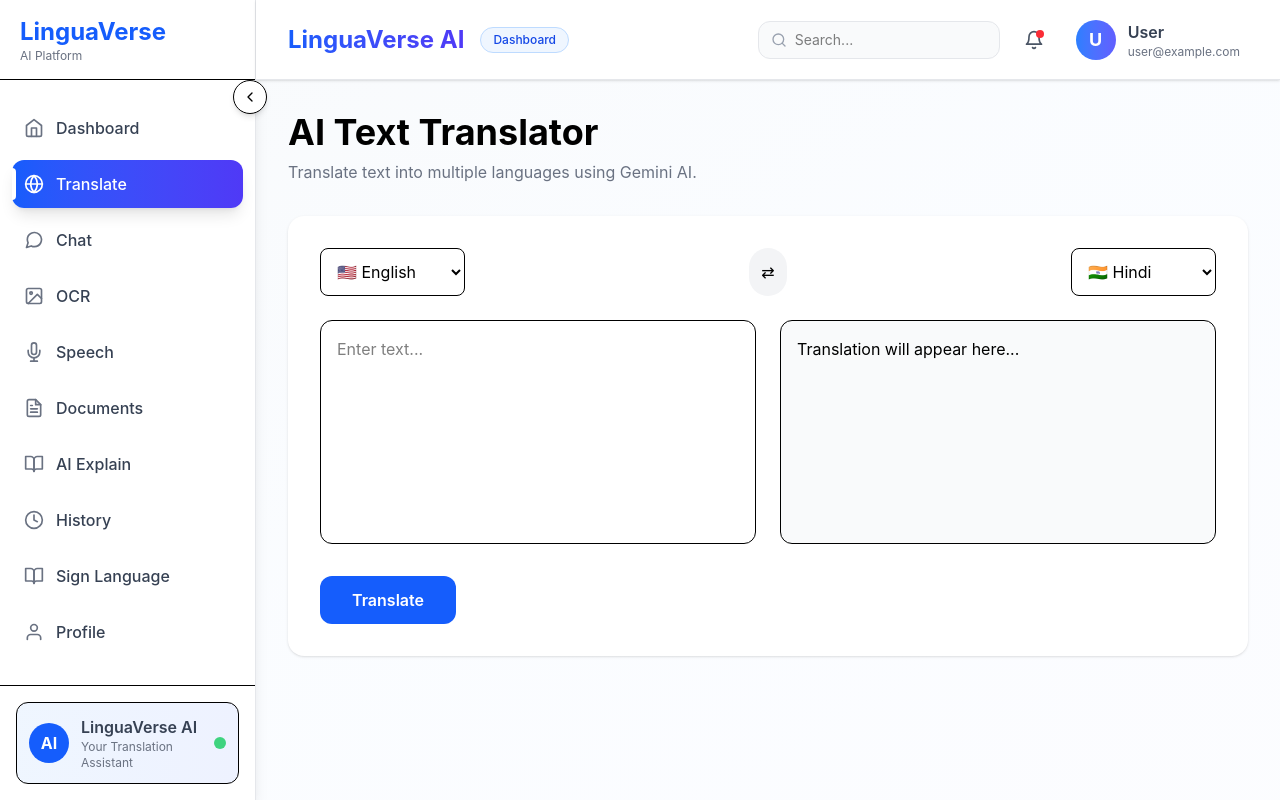
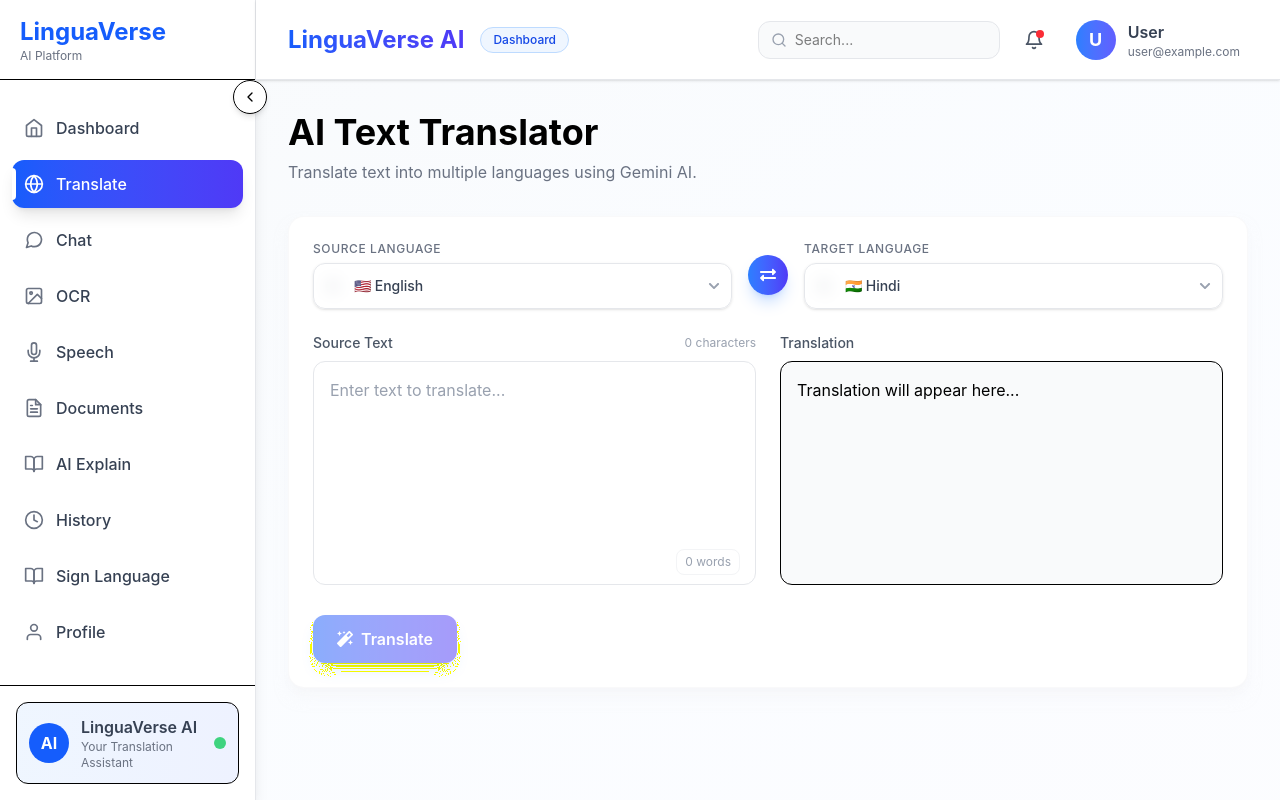
Before and after one commit to DishaAgarwalla/LinguaVerse-AI, a React (Vite) app in the folder client/: page /translate in a window 1280 px wide. Built offline with nearby package versions, Linux system fonts and the light colour scheme; sample sign-in values are in the browser's storage.

Commit message:
feat(translate): improve translation workflow

```diff
--- a/client/src/components/translate/InputBox.tsx
+++ b/client/src/components/translate/InputBox.tsx
@@ -1,16 +1,28 @@
+import { FaEdit } from "react-icons/fa";
+
 interface Props {
   value: string;
   onChange: (value: string) => void;
+  placeholder?: string;
 }
 
-const InputBox = ({ value, onChange }: Props) => {
+const InputBox = ({ value, onChange, placeholder = "Enter text..." }: Props) => {
+  const wordCount = value.trim() ? value.trim().split(/\s+/).length : 0;
+
   return (
-    <textarea
-      value={value}
-      onChange={(e) => onChange(e.target.value)}
-      placeholder="Enter text..."
-      className="h-56 w-full resize-none rounded-xl border p-4 outline-none focus:border-blue-500"
-    />
+    <div className="relative">
+      <textarea
+        value={value}
+        onChange={(e) => onChange(e.target.value)}
+        placeholder={placeholder}
+        className="w-full h-56 resize-none rounded-xl border border-gray-200 p-4 pr-20 text-gray-700 placeholder-gray-400 outline-none transition-all duration-300 focus:border-blue-500 focus:ring-2 focus:ring-blue-500/20 hover:border-blue-300"
+      />
+      <div className="absolute bottom-4 right-4 flex flex-col items-end gap-1">
+        <span className="text-xs text-gray-400 bg-white px-2 py-1 rounded-lg border border-gray-100">
+          {wordCount} words
+        </span>
+      </div>
+    </div>
   );
 };
 
--- a/client/src/components/translate/LanguageSelector.tsx
+++ b/client/src/components/translate/LanguageSelector.tsx
@@ -1,29 +1,35 @@
 import { languages } from "../../constants/languages";
+import { FaChevronDown, FaGlobe } from "react-icons/fa";
 
 interface Props {
   value: string;
   onChange: (value: string) => void;
 }
 
-const LanguageSelector = ({
-  value,
-  onChange,
-}: Props) => {
+const LanguageSelector = ({ value, onChange }: Props) => {
+  // Get language name for display
+  const selectedLanguage = languages.find(lang => lang.code === value);
+
   return (
+    <div className="relative">
+      <div className="absolute left-3 top-1/2 -translate-y-1/2 text-gray-400 pointer-events-none">
+        <FaGlobe className="w-4 h-4" />
+      </div>
       <select
         value={value}
         onChange={(e) => onChange(e.target.value)}
-      className="rounded-lg border p-3"
+        className="w-full appearance-none rounded-xl border border-gray-200 bg-white/80 backdrop-blur-sm pl-10 pr-10 py-3 text-sm font-medium text-gray-700 shadow-sm transition-all duration-300 focus:border-blue-500 focus:outline-none focus:ring-2 focus:ring-blue-500/20 hover:border-blue-300 cursor-pointer"
       >
         {languages.map((language) => (
-        <option
-          key={language.code}
-          value={language.code}
-        >
+          <option key={language.code} value={language.code} className="py-2">
             {language.name}
           </option>
         ))}
       </select>
+      <div className="absolute right-3 top-1/2 -translate-y-1/2 text-gray-400 pointer-events-none">
+        <FaChevronDown className="w-3 h-3" />
+      </div>
+    </div>
   );
 };
 
--- a/client/src/components/translate/TranslateCard.tsx
+++ b/client/src/components/translate/TranslateCard.tsx
@@ -1,4 +1,13 @@
 import { useState } from "react";
+import {
+  FaArrowRight,
+  FaExchangeAlt,
+  FaSpinner,
+  FaMagic,
+  FaCopy,
+  FaVolumeUp,
+  FaCheck
+} from "react-icons/fa";
 import InputBox from "./InputBox";
 import TranslationResult from "./TranslationResult";
 import LanguageSelector from "./LanguageSelector";
@@ -8,31 +17,21 @@
 const TranslateCard = () => {
   const [sourceText, setSourceText] = useState("");
   const [translated, setTranslated] = useState("");
-
   const [sourceLang, setSourceLang] = useState("en");
   const [targetLang, setTargetLang] = useState("hi");
-
   const [loading, setLoading] = useState(false);
+  const [copied, setCopied] = useState(false);
 
   const handleTranslate = async () => {
     if (!sourceText.trim()) return;
 
     try {
       setLoading(true);
-
-      const res = await translate(
-        sourceText,
-        sourceLang,
-        targetLang
-      );
-
-      console.log("Translation Response:", res);
-
+      const res = await translate(sourceText, sourceLang, targetLang);
       setTranslated(res.translated);
-
     } catch (error) {
       console.error(error);
-      alert("Translation failed");
+      alert("Translation failed. Please try again.");
     } finally {
       setLoading(false);
     }
@@ -49,60 +48,158 @@
     setTranslated(oldSourceText);
   };
 
+  const handleCopy = async () => {
+    if (!translated) return;
+    await navigator.clipboard.writeText(translated);
+    setCopied(true);
+    setTimeout(() => setCopied(false), 2000);
+  };
+
+  const handleSpeak = () => {
+    if (!translated) return;
+    const utterance = new SpeechSynthesisUtterance(translated);
+    utterance.lang = targetLang;
+    utterance.rate = 0.9;
+    speechSynthesis.cancel();
+    speechSynthesis.speak(utterance);
+  };
+
+  const handleClear = () => {
+    setSourceText("");
+    setTranslated("");
+  };
+
   return (
-    <div className="rounded-2xl bg-white p-8 shadow">
-
-      <div className="mb-6 flex items-center justify-between">
-
+    <div className="rounded-2xl bg-white shadow-lg shadow-gray-100/50 border border-gray-100/50 p-6 transition-all duration-300 hover:shadow-xl hover:border-blue-100">
+      {/* Language Selectors */}
+      <div className="mb-6 flex flex-col sm:flex-row items-center gap-4">
+        <div className="flex-1 w-full">
+          <label className="mb-1.5 block text-xs font-medium text-gray-500 uppercase tracking-wider">
+            Source Language
+          </label>
           <LanguageSelector
             value={sourceLang}
             onChange={setSourceLang}
           />
+        </div>
 
         <button
           onClick={swapLanguages}
-          className="rounded-full bg-gray-100 p-3 hover:bg-gray-200"
+          className="flex-shrink-0 rounded-full bg-gradient-to-r from-blue-500 to-indigo-600 p-3 text-white shadow-lg shadow-blue-500/25 transition-all duration-300 hover:shadow-xl hover:shadow-blue-500/40 hover:scale-110 mt-2 sm:mt-0"
+          title="Swap languages"
         >
-          ⇄
+          <FaExchangeAlt className="w-4 h-4" />
         </button>
 
+        <div className="flex-1 w-full">
+          <label className="mb-1.5 block text-xs font-medium text-gray-500 uppercase tracking-wider">
+            Target Language
+          </label>
           <LanguageSelector
             value={targetLang}
             onChange={setTargetLang}
           />
-
+        </div>
       </div>
 
+      {/* Translation Boxes */}
       <div className="grid gap-6 md:grid-cols-2">
-
+        <div>
+          <div className="flex items-center justify-between mb-2">
+            <span className="text-sm font-medium text-gray-600">Source Text</span>
+            <span className="text-xs text-gray-400">{sourceText.length} characters</span>
+          </div>
           <InputBox
             value={sourceText}
             onChange={setSourceText}
+            placeholder="Enter text to translate..."
           />
+        </div>
 
+        <div>
+          <div className="flex items-center justify-between mb-2">
+            <span className="text-sm font-medium text-gray-600">Translation</span>
+            {translated && (
+              <div className="flex gap-2">
+                <button
+                  onClick={handleCopy}
+                  className="text-gray-400 hover:text-blue-600 transition-colors duration-200"
+                  title="Copy translation"
+                >
+                  {copied ? (
+                    <FaCheck className="w-4 h-4 text-green-500" />
+                  ) : (
+                    <FaCopy className="w-4 h-4" />
+                  )}
+                </button>
+                <button
+                  onClick={handleSpeak}
+                  className="text-gray-400 hover:text-green-600 transition-colors duration-200"
+                  title="Listen to translation"
+                >
+                  <FaVolumeUp className="w-4 h-4" />
+                </button>
+              </div>
+            )}
+          </div>
           <TranslationResult
             translated={translated}
+            loading={loading}
           />
-
+        </div>
       </div>
 
+      {/* Actions */}
+      <div className="mt-6 flex flex-wrap items-center justify-between gap-4">
+        <div className="flex flex-wrap gap-3">
           <button
             onClick={handleTranslate}
-        disabled={loading}
-        className="mt-8 rounded-xl bg-blue-600 px-8 py-3 font-semibold text-white hover:bg-blue-700 disabled:opacity-50"
+            disabled={loading || !sourceText.trim()}
+            className="inline-flex items-center gap-2 rounded-xl bg-gradient-to-r from-blue-600 to-indigo-600 px-6 py-3 font-semibold text-white shadow-lg shadow-blue-500/25 transition-all duration-300 hover:shadow-xl hover:shadow-blue-500/40 hover:scale-105 disabled:opacity-50 disabled:cursor-not-allowed disabled:hover:scale-100"
           >
-        {loading ? "Translating..." : "Translate"}
+            {loading ? (
+              <>
+                <FaSpinner className="w-4 h-4 animate-spin" />
+                Translating...
+              </>
+            ) : (
+              <>
+                <FaMagic className="w-4 h-4" />
+                Translate
+              </>
+            )}
           </button>
 
-      {translated && (
-        <div className="mt-6">
+          {sourceText && !loading && (
+            <button
+              onClick={handleClear}
+              className="inline-flex items-center gap-2 rounded-xl border-2 border-gray-200 bg-white px-6 py-3 font-medium text-gray-600 transition-all duration-300 hover:border-red-300 hover:bg-red-50 hover:text-red-600 hover:shadow-lg hover:scale-105"
+            >
+              Clear
+            </button>
+          )}
+        </div>
+
+        {translated && !loading && (
           <ActionButtons
             translated={translated}
             targetLang={targetLang}
           />
+        )}
+      </div>
+
+      {/* Status */}
+      {loading && (
+        <div className="mt-4 rounded-xl bg-blue-50 border border-blue-200 p-3">
+          <div className="flex items-center gap-3 text-blue-700">
+            <FaSpinner className="w-4 h-4 animate-spin" />
+            <span className="text-sm font-medium">Translating with AI...</span>
+          </div>
+          <div className="mt-2 h-1 w-full bg-blue-200 rounded-full overflow-hidden">
+            <div className="h-full bg-gradient-to-r from-blue-500 to-indigo-600 rounded-full animate-progress"></div>
+          </div>
         </div>
       )}
-
     </div>
   );
 };
```
Also changed, not shown: client/src/components/translate/ActionButtons.tsx (+51 -13 lines). Lines whose indentation alone changed are shown as unchanged.
